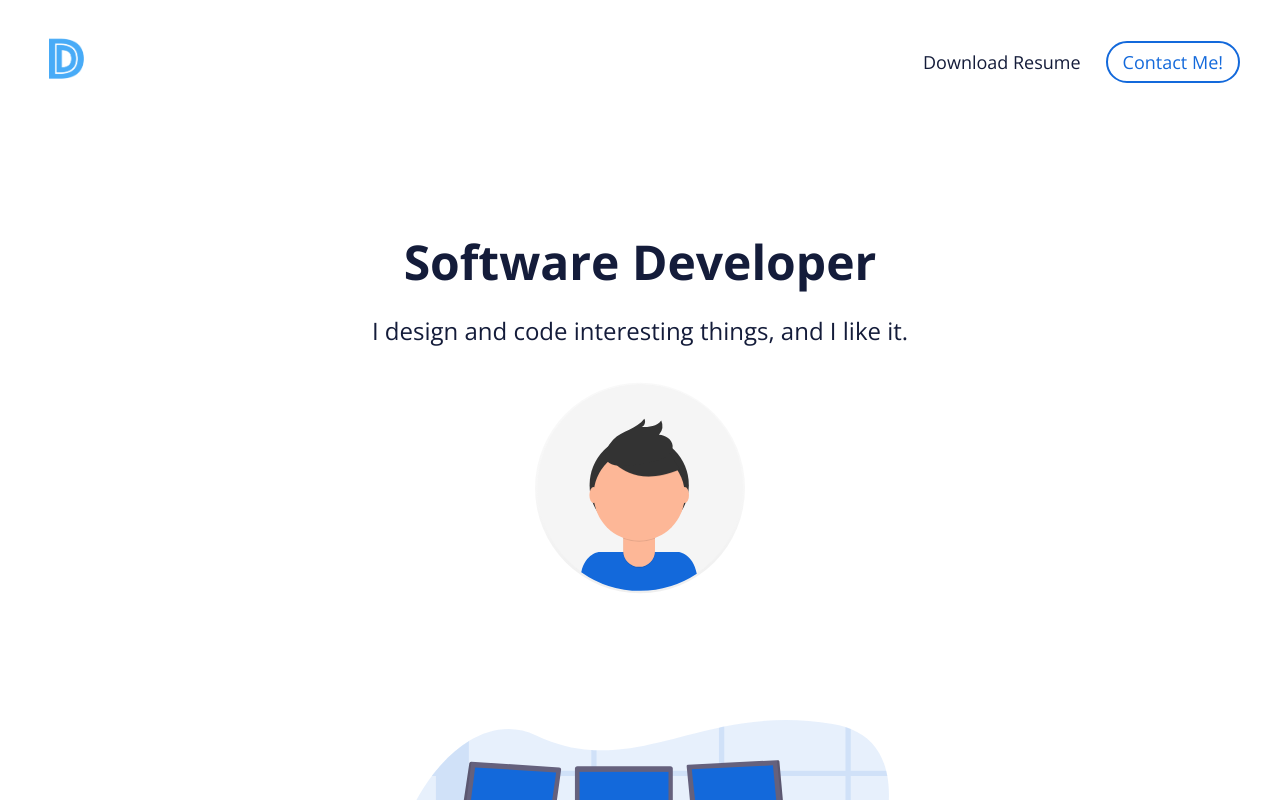
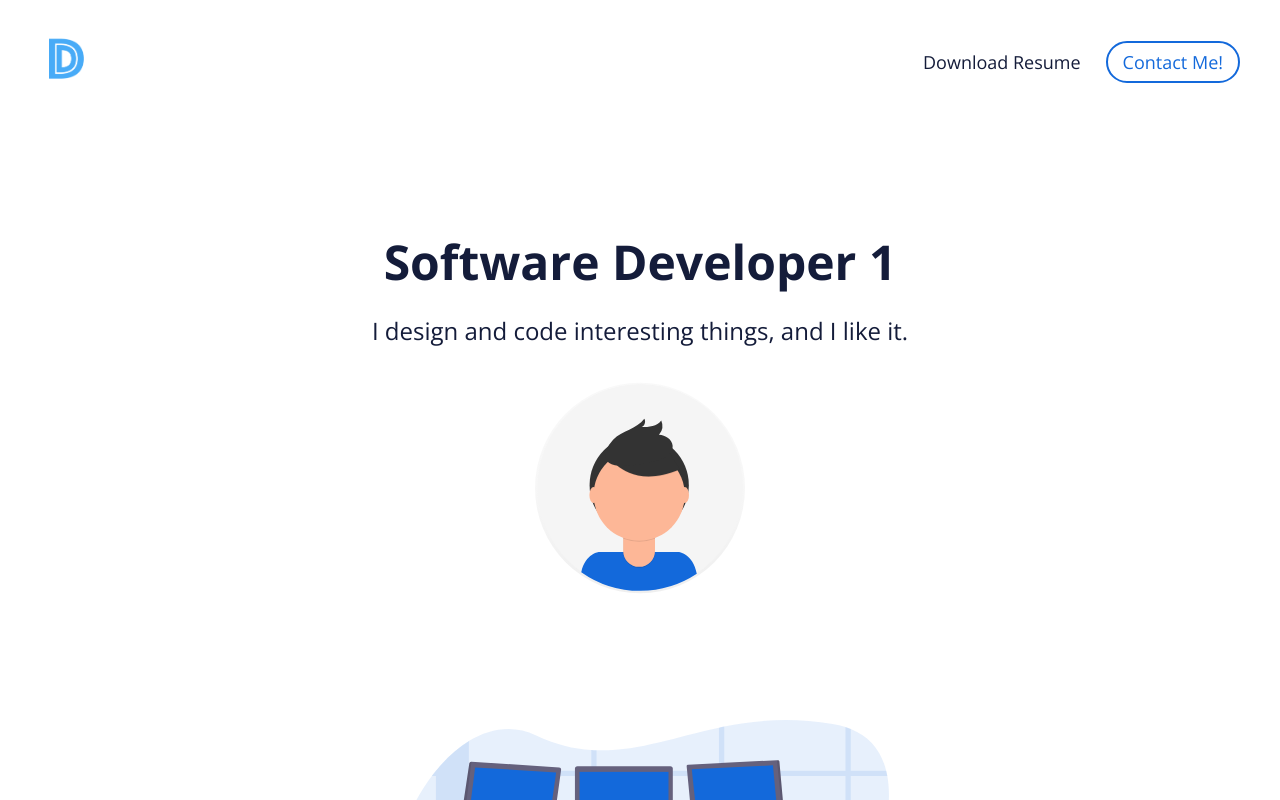
Before and after one commit to torres274/react-portfolio, a React (Create React App) app: page / in a window 1280 px wide. Shown: the top 800 px of the page. Built offline with nearby package versions, Linux system fonts and the light colour scheme.

Commit message:
test title

```diff
--- a/src/components/Header.js
+++ b/src/components/Header.js
@@ -10,7 +10,7 @@ class Header extends React.Component {
             <React.Fragment>
                 <div className="Header__container">
                     <div className="Header__top">
-                        <h1>Software Developer</h1>
+                        <h1>Software Developer 1</h1>
                         <h2>I design and code interesting things, and I like it.</h2>
                         <img src={avatar} alt="Avatar" />
                     </div>
```
